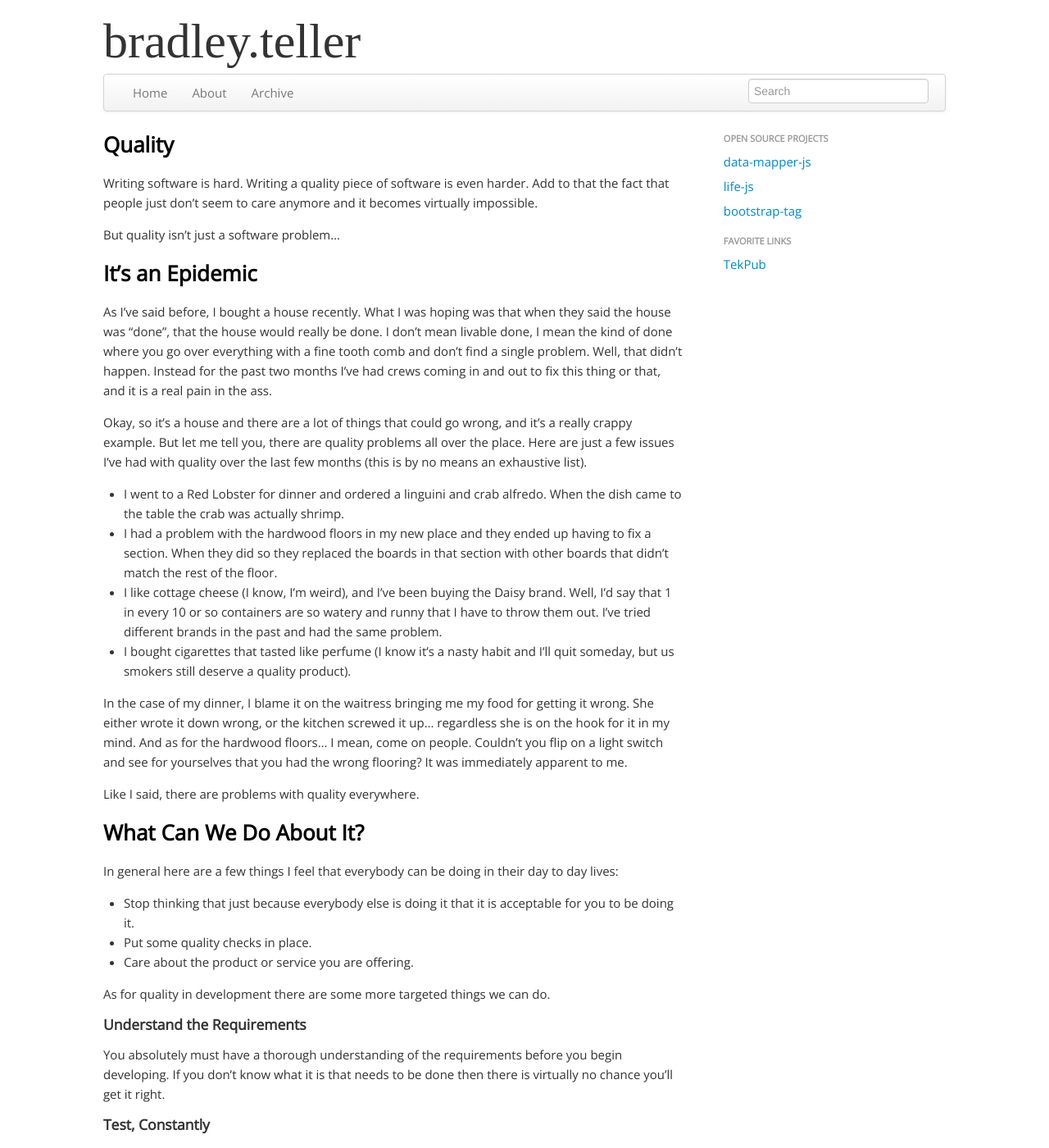
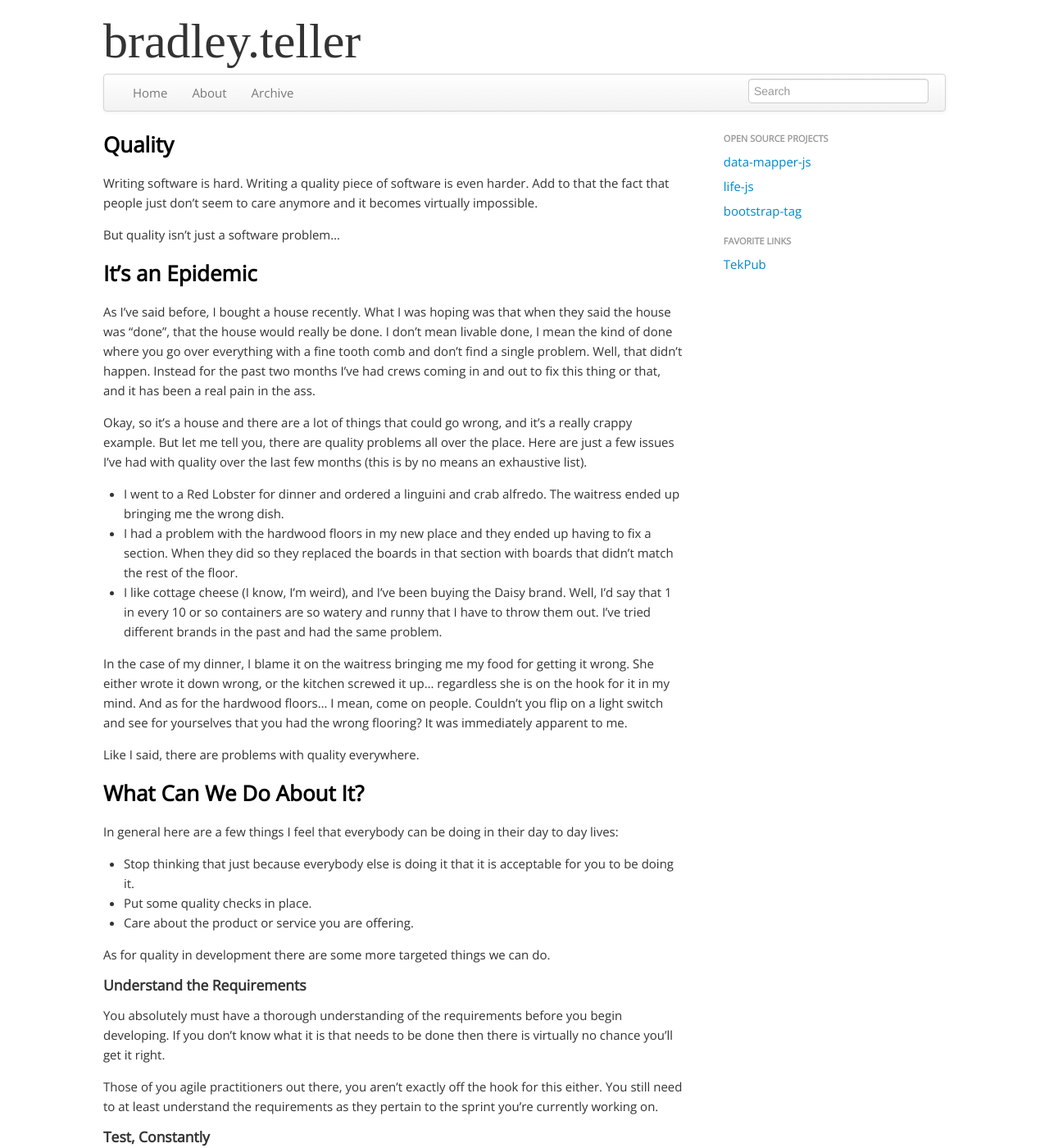
Before and after one commit to bteller/bteller.github.com, a Jekyll site: the page built from _posts/2013-04-04-quality.md, in a window 1280 px wide and 1400 px high. Shown: the whole window at 82% size. Built offline with Jekyll 4.4.1, drawn with Linux system fonts in a browser that asks for light colours; nearby versions of some CDN libraries; some web fonts are replaced; comment, search, counter and statistics services are not loaded; some of the changed text lies outside the part shown.

Commit message:
quality post deployed

```diff
--- a/drafts/quality.md
+++ b/_posts/2013-04-04-quality.md
@@ -1,7 +1,7 @@
 ---
 layout: post
 title: Quality
-summary: ""
+summary: "Just because there are quality problems everywhere we look anymore doesn't give us the right to produce crappy software."
 ---
 
 Writing software is hard. Writing a quality piece of software is even harder. Add to that the fact that people just don't seem to care anymore and it becomes virtually impossible.
@@ -10,14 +10,13 @@
 
 ### It's an Epidemic
 
-As I've said before, I bought a house recently. What I was hoping was that when they said the house was "done", that the house would really be done. I don't mean livable done, I mean the kind of done where you go over everything with a fine tooth comb and don't find a single problem. Well, that didn't happen. Instead for the past two months I've had crews coming in and out to fix this thing or that, and it is a real pain in the ass.
+As I've said before, I bought a house recently. What I was hoping was that when they said the house was "done", that the house would really be done. I don't mean livable done, I mean the kind of done where you go over everything with a fine tooth comb and don't find a single problem. Well, that didn't happen. Instead for the past two months I've had crews coming in and out to fix this thing or that, and it has been a real pain in the ass.
 
 Okay, so it's a house and there are a lot of things that could go wrong, and it's a really crappy example. But let me tell you, there are quality problems all over the place. Here are just a few issues I've had with quality over the last few months (this is by no means an exhaustive list).
 
-- I went to a Red Lobster for dinner and ordered a linguini and crab alfredo. When the dish came to the table the crab was actually shrimp.
-- I had a problem with the hardwood floors in my new place and they ended up having to fix a section. When they did so they replaced the boards in that section with other boards that didn't match the rest of the floor.
+- I went to a Red Lobster for dinner and ordered a linguini and crab alfredo. The waitress ended up bringing me the wrong dish.
+- I had a problem with the hardwood floors in my new place and they ended up having to fix a section. When they did so they replaced the boards in that section with boards that didn't match the rest of the floor.
 - I like cottage cheese (I know, I'm weird), and I've been buying the Daisy brand. Well, I'd say that 1 in every 10 or so containers are so watery and runny that I have to throw them out. I've tried different brands in the past and had the same problem.
-- I bought cigarettes that tasted like perfume (I know it's a nasty habit and I'll quit someday, but us smokers still deserve a quality product).
 
 In the case of my dinner, I blame it on the waitress bringing me my food for getting it wrong. She either wrote it down wrong, or the kitchen screwed it up... regardless she is on the hook for it in my mind. And as for the hardwood floors... I mean, come on people. Couldn't you flip on a light switch and see for yourselves that you had the wrong flooring? It was immediately apparent to me.
 
@@ -37,11 +36,13 @@
 
 You absolutely must have a thorough understanding of the requirements before you begin developing. If you don't know what it is that needs to be done then there is virtually no chance you'll get it right.
 
+Those of you agile practitioners out there, you aren't exactly off the hook for this either. You still need to at least understand the requirements as they pertain to the sprint you're currently working on.
+
 #### Test, Constantly
 
 You need to be constantly testing what you are working on. If you have unit tests, get yourself a test runner like NCrunch so your tests are always running in the background so you get immediate feedback when a change you make breaks something else.
 
-If you don't have unit tests, that's okay. It isn't however an excuse not to test. If you've got an automated testing tool you use, make sure what you're working on is covered by one or more automated tests. If it isn't covered, create a test that does cover it. If you don't have an automated testing tool, write up some test cases so you can repeat them later.
+If you don't have unit tests, that's okay. It isn't however an excuse not to test. If you've got an automated testing tool you use, make sure what you're working on is covered by one or more automated tests. If it isn't covered, create a test that does cover it. If you don't have an automated testing tool, write up some test cases so you can execute those tests, and then repeat them later.
 
 #### Care
 
```
